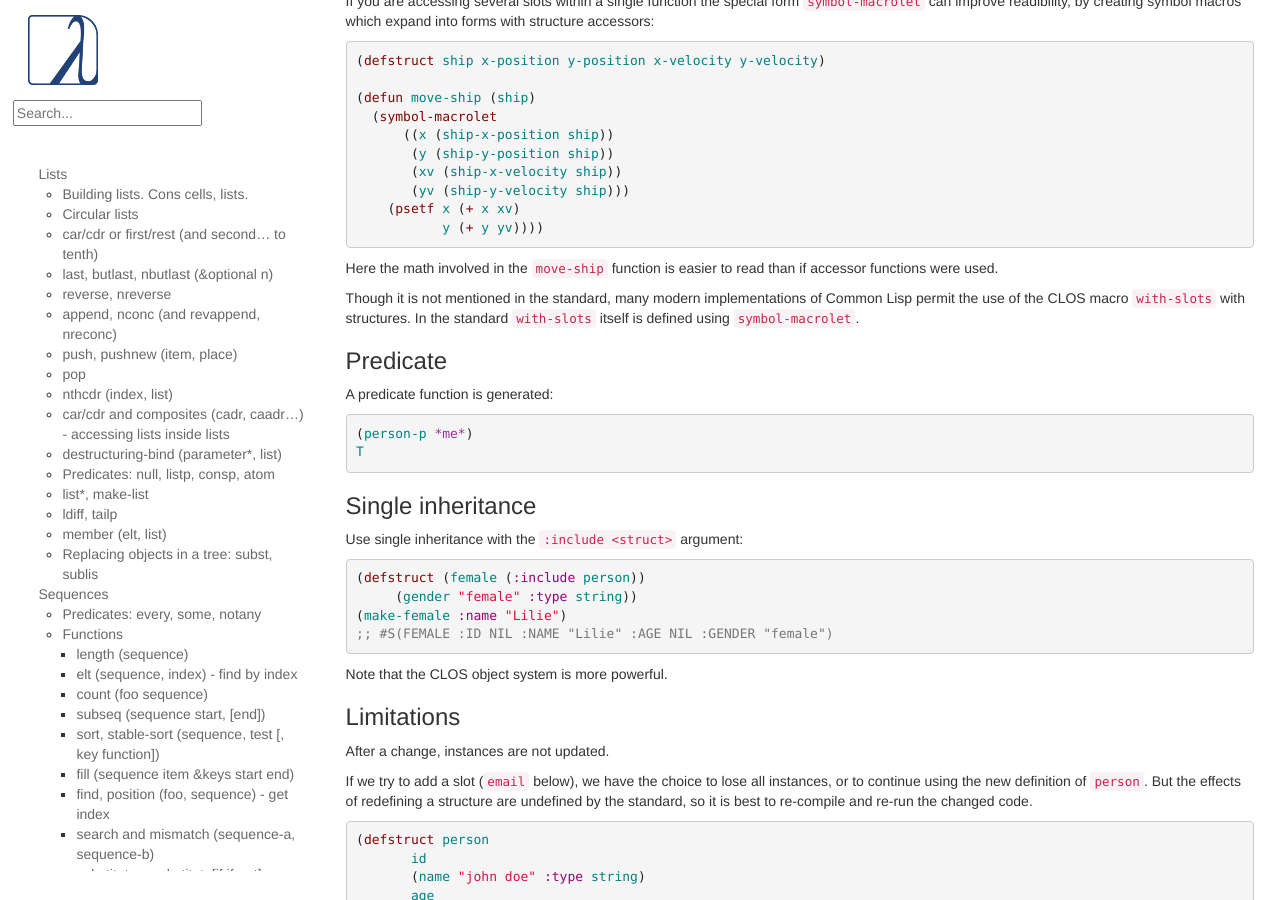
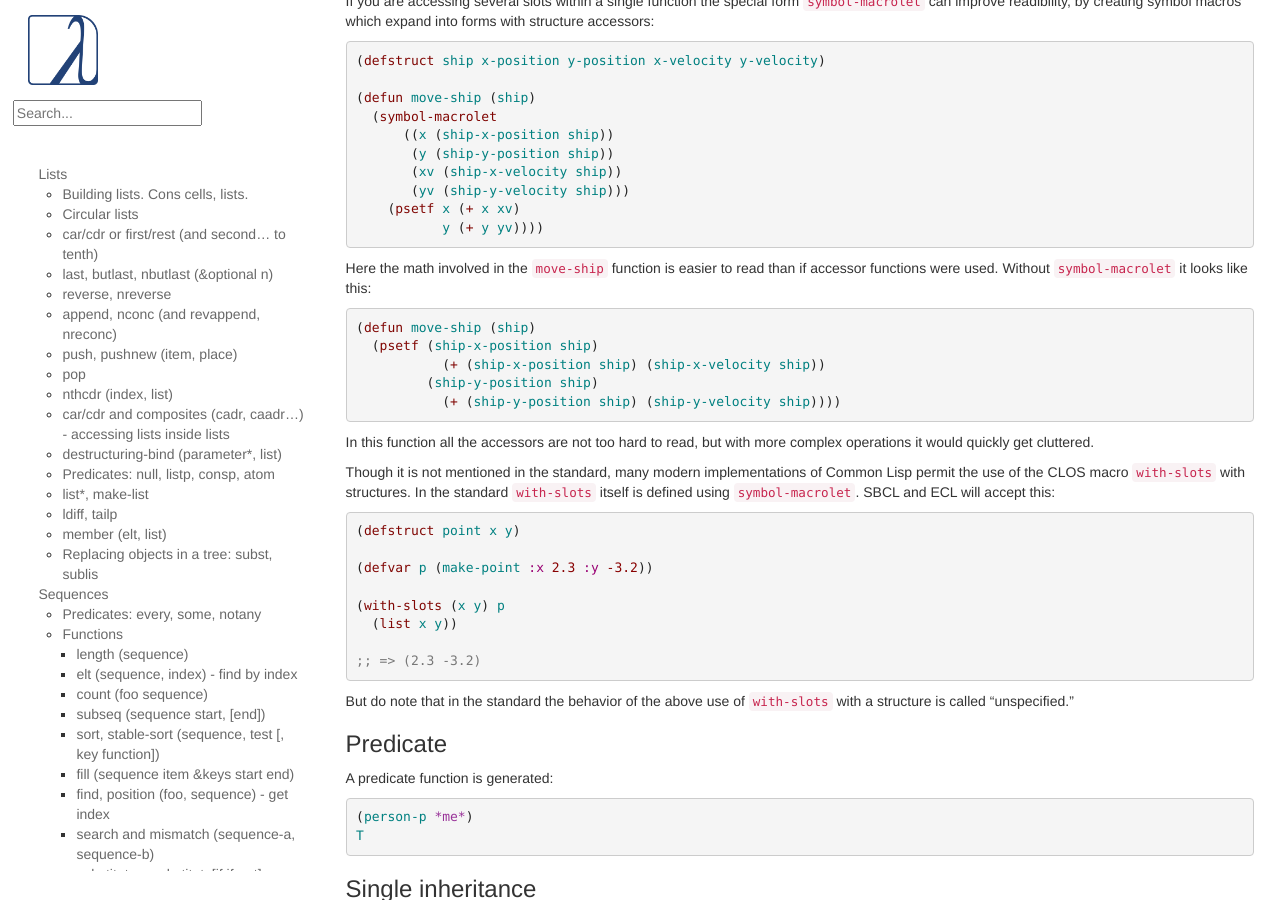
Before and after one commit to LispCookbook/cl-cookbook, a Jekyll site: the page built from data-structures.md, in a window 1280 px wide and 900 px high, scrolled down 28468 px. Built offline with Jekyll 4.4.1, drawn with Linux system fonts in a browser that asks for light colours.

Commit message:
Update data-structures.md - symbol-macrolet with structures
Added an example of the `move-ship` function with full accessor calls instead of `symbol-macrolet`. The formatting is adjusted to fit into the column limit.

Gave more info about `with-slots`, and an example, along with a more explicit warning about using it, since the standard specifically calls the behavior "unspecified."

```diff
--- a/data-structures.md
+++ b/data-structures.md
@@ -1965,12 +1965,38 @@ symbol macros which expand into forms with structure accessors:
 ~~~
 
 Here the math involved in the `move-ship` function is easier to
-read than if accessor functions were used.
+read than if accessor functions were used.  Without `symbol-macrolet`
+it looks like this:
+
+~~~lisp
+(defun move-ship (ship)
+  (psetf (ship-x-position ship)
+           (+ (ship-x-position ship) (ship-x-velocity ship))
+         (ship-y-position ship)
+           (+ (ship-y-position ship) (ship-y-velocity ship))))
+~~~
+
+In this function all the accessors are not too hard to read, but
+with more complex operations it would quickly get cluttered.
 
 Though it is not mentioned in the standard, many modern implementations
 of Common Lisp permit the use of the CLOS macro `with-slots` with
 structures.  In the standard `with-slots` itself is defined using
-`symbol-macrolet`.
+`symbol-macrolet`. SBCL and ECL will accept this:
+
+~~~lisp
+(defstruct point x y)
+
+(defvar p (make-point :x 2.3 :y -3.2))
+
+(with-slots (x y) p
+  (list x y))
+
+;; => (2.3 -3.2)
+~~~
+
+But do note that in the standard the behavior of the above use of
+`with-slots` with a structure is called "unspecified."
 
 ### Predicate
 
```
